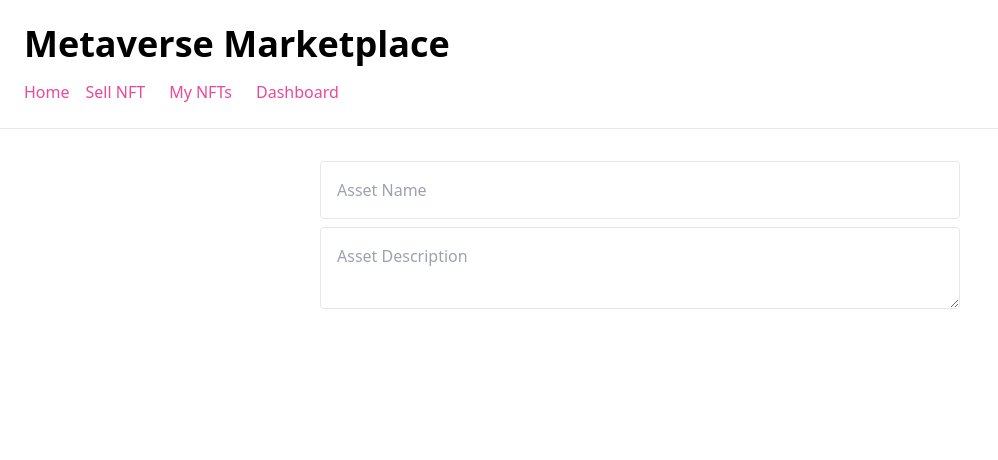
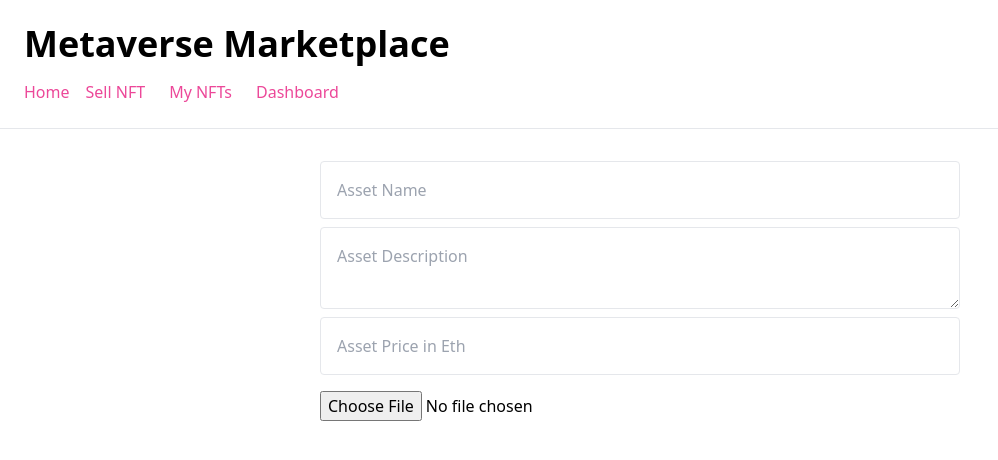
Before and after one commit to SuperDev313/Martketplace-polygon-ethereum-nextJS, a Next.js app: page /create-nft in a window 1280 px wide. Shown: the top 460 px of the page, without its empty margins (0-998 px from the left). Built offline with nearby package versions, Linux system fonts and the light colour scheme; no server answers; what ipfs-http-client would draw is missing.

Commit message:
file input

```diff
--- a/pages/create-nft.js
+++ b/pages/create-nft.js
@@ -46,9 +46,18 @@ export default function CreateItem() {
           placeholder="Asset Description"
           className="mt-2 border rounded p-4"
           onChange={(e) =>
+            updateFormInput({ ...formInput, description: e.target.value })
+          }
+        />
+        <input
+          placeholder="Asset Price in Eth"
+          className="mt-2 border rounded p-4"
+          onChange={(e) =>
             updateFormInput({ ...formInput, price: e.target.value })
           }
         />
+        <input type="file" name="Asset" className="my-4" onChange={onChange} />
+        {fileUrl && <img className="rounded mt-4" width="350" src={fileUrl} />}
       </div>
     </div>
   );
```
